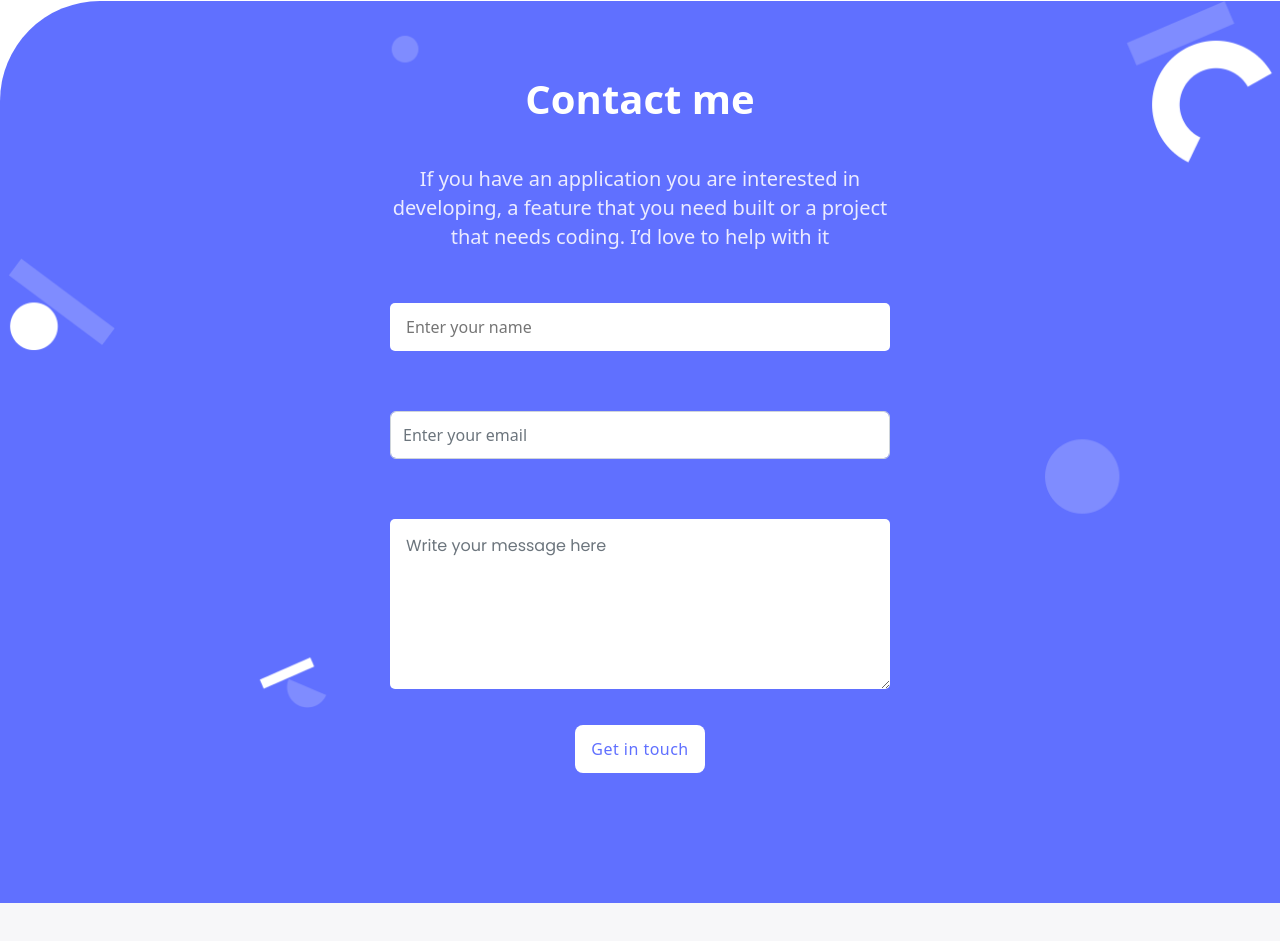
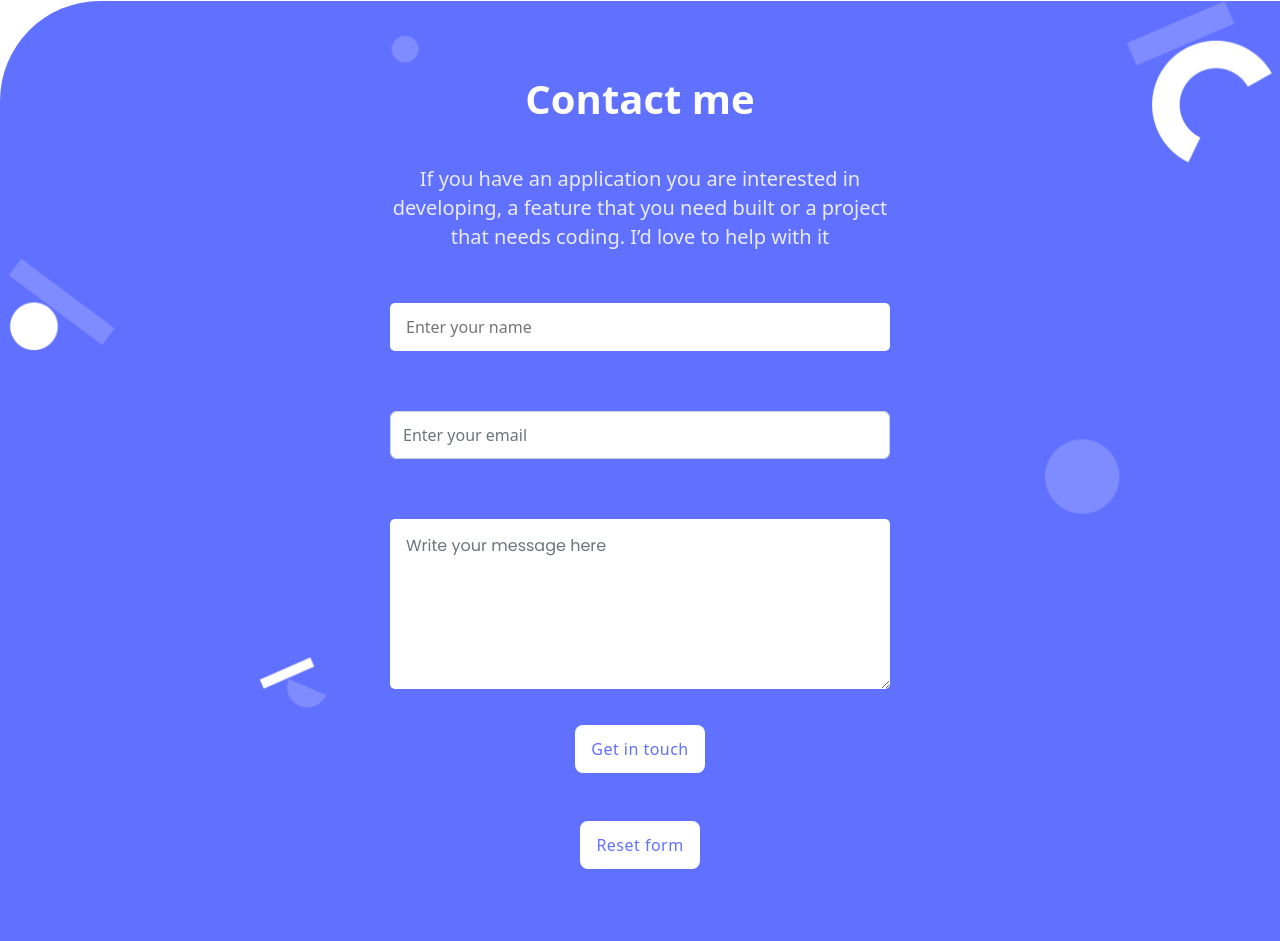
Before and after one commit to dennis-every/portfolio, a website: page index.html in a window 1280 px wide. Shown: the part 1955-2896 px from the top of the page. Before the commit the page ends 2858 px from the top, so only its background shows below. Drawn offline with nearby package versions, Linux system fonts and the light colour scheme.

Commit message:
Add reset form button

```diff
--- a/index.html
+++ b/index.html
@@ -299,11 +299,14 @@
                 ></textarea>
               </p>
               <p class="alert alert-danger d-none" role="alert" id="alert"></p>
-              <p>
+              <div
+                class="d-flex flex-column justify-content-center align-items-center"
+              >
                 <button id="btn-contact-form" type="submit">
                   Get in touch
                 </button>
-              </p>
+                <button id="btn-reset" class="mt-5">Reset form</button>
+              </div>
             </fieldset>
           </form>
         </div>
--- a/javascript/localStorage.js
+++ b/javascript/localStorage.js
@@ -92,3 +92,11 @@ function retrieveData() {
 window.onload = () => {
   retrieveData();
 };
+
+const btnReset = document.getElementById('btn-reset');
+
+btnReset.addEventListener('click', (event) => {
+  event.preventDefault();
+  contactForm.reset();
+  availableStorage.clear();
+});
--- a/stylesheets/styles.css
+++ b/stylesheets/styles.css
@@ -649,6 +649,34 @@ input {
   align-items: center;
 }
 
+#btn-reset {
+  height: 48px;
+  padding: 12px 16px;
+  font-weight: 500;
+  text-align: center;
+  letter-spacing: 0.03em;
+  background: #fff;
+  border-radius: 8px;
+  color: #6070ff;
+  border: none;
+  display: flex;
+  align-items: center;
+}
+
+#btn-reset:hover {
+  background: #6070ff;
+  color: #fff;
+  box-shadow: 0 8px 16px rgba(64, 83, 252, 0.24);
+  border: 1px solid #fff;
+}
+
+#btn-reset:active {
+  background: #2230d2;
+  color: #fff;
+  box-shadow: 0 8px 16px rgba(64, 83, 252, 0.24);
+  border: 1px solid #fff;
+}
+
 #btn-contact-form:hover {
   background: #6070ff;
   color: #fff;
```
